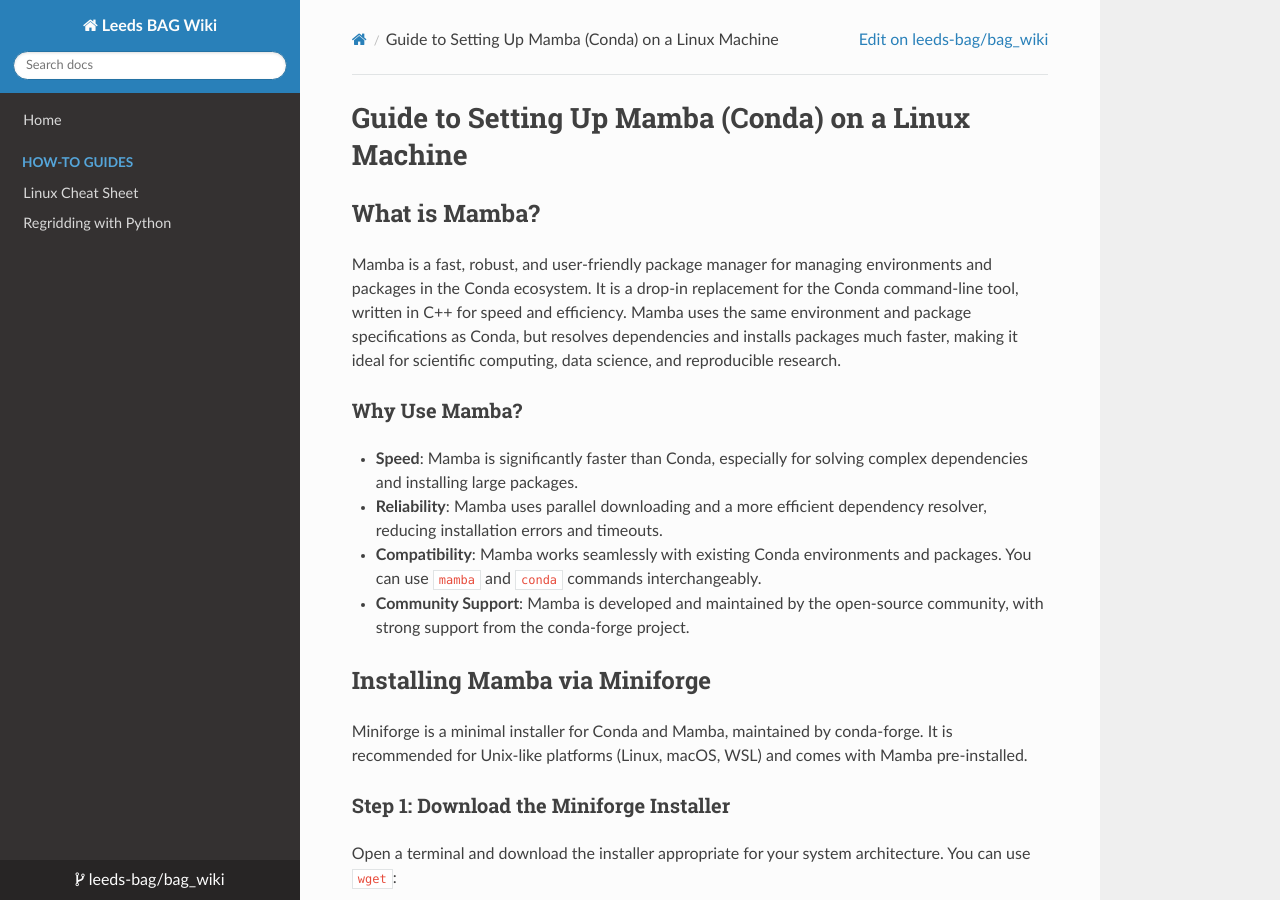
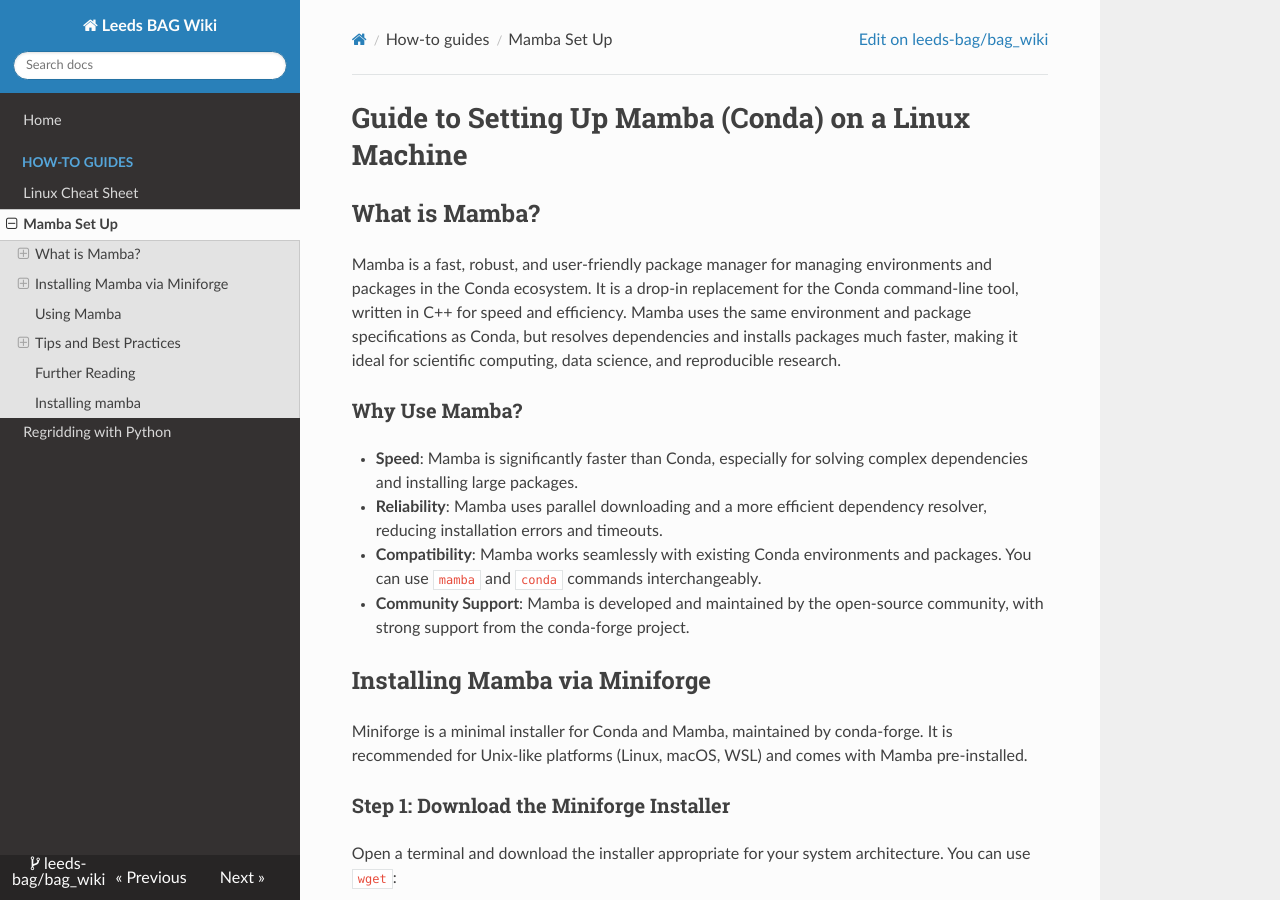
Before and after one commit to leeds-bag/bag_wiki, an MkDocs documentation site: the page built from docs/conda_setup.md, in a window 1280 px wide and 900 px high. Built offline with MkDocs 1.6.1, drawn with Linux system fonts in a browser that asks for light colours; nearby versions of some CDN libraries.

Commit message:
Add Mamba Set Up guide to navigation

```diff
--- a/mkdocs.yml
+++ b/mkdocs.yml
@@ -12,7 +12,9 @@
   - Home: index.md
   - How-to guides:
       - Linux Cheat Sheet: linux_cheat_sheet.md
+      - Mamba Set Up: conda_setup.md
       - Regridding with Python: how_to_regrid_xesmf_tutorial.md
+
 
 plugins:
   - search
```
